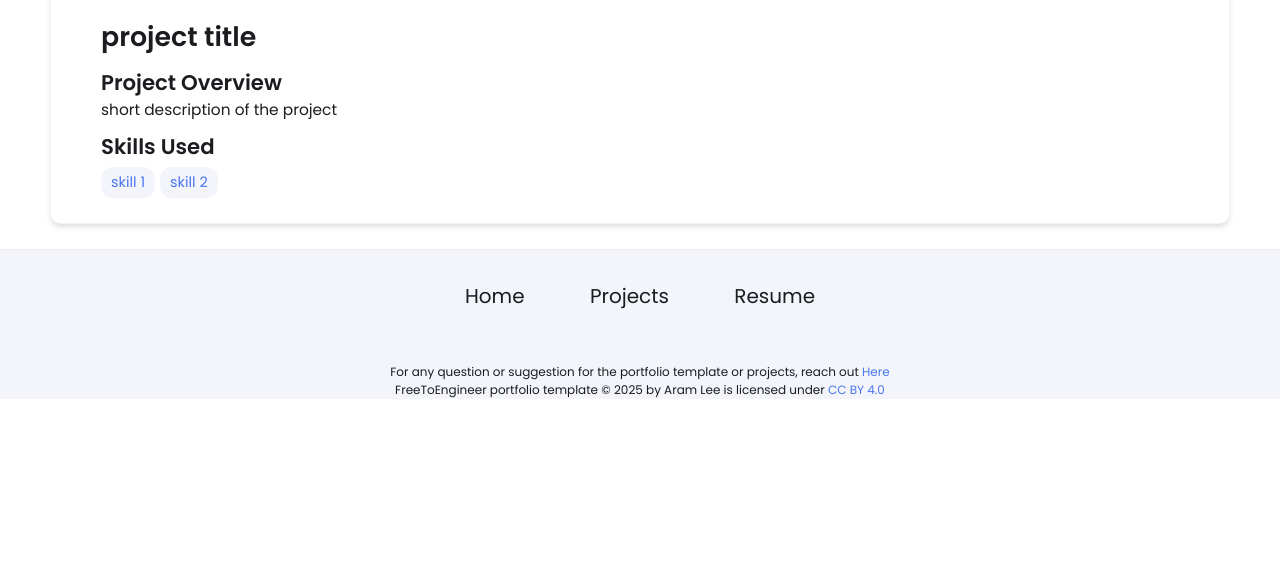
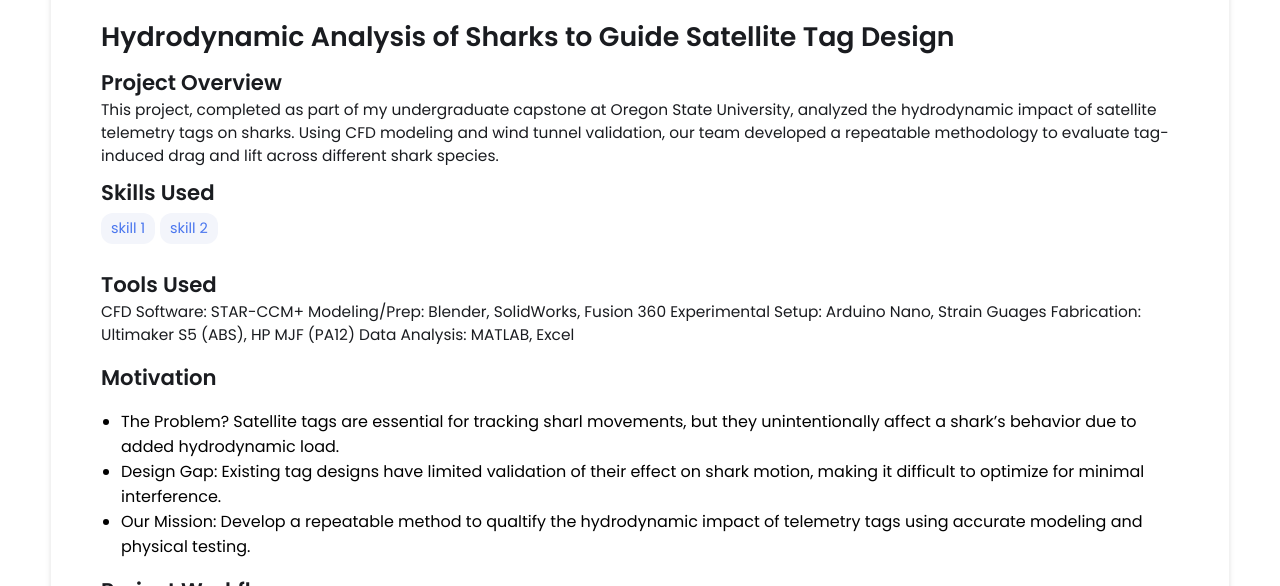
Before and after one commit to munir-zarea/munir-zarea.github.io, a Jekyll site: the page built from _projects/Analysis of Shark Fluid Dynamics to Guide Satellite Tag Development/index.md, in a window 1280 px wide and 1400 px high, scrolled down 248 px. Shown: the part 242-828 px from the top of the window. Built offline with Jekyll 4.4.1, drawn with Linux system fonts in a browser that asks for light colours; before the commit the page ends 900 px from its top, so only the background shows below that; some of the changed text lies outside the part shown; grey boxes are pictures that could not be loaded.

Commit message:
Update index.md

```diff
--- a/_projects/Analysis of Shark Fluid Dynamics to Guide Satellite Tag Development/index.md
+++ b/_projects/Analysis of Shark Fluid Dynamics to Guide Satellite Tag Development/index.md
@@ -1,9 +1,34 @@
 ---
 layout: post
-title: project title
-description:  short description of the project
+title: Hydrodynamic Analysis of Sharks to Guide Satellite Tag Design
+description: This project, completed as part of my undergraduate capstone at Oregon State University, analyzed the hydrodynamic impact of satellite telemetry tags on sharks. Using CFD modeling and wind tunnel validation, our team developed a repeatable methodology to evaluate tag-induced drag and lift across different shark species.
+
 skills:
 - skill 1
 - skill 2
 main-image: /Hammerhead in Wind Tunnel.jpg
 ---
+
+## Tools Used
+CFD Software: STAR-CCM+
+Modeling/Prep: Blender, SolidWorks, Fusion 360
+Experimental Setup: Arduino Nano, Strain Guages
+Fabrication: Ultimaker S5 (ABS), HP MJF (PA12)
+Data Analysis: MATLAB, Excel
+
+## Motivation
+- The Problem? Satellite tags are essential for tracking sharl movements, but they unintentionally affect a shark's behavior due to added hydrodynamic load.
+- Design Gap: Existing tag designs have limited validation of their effect on shark motion, making it difficult to optimize for minimal interference.
+- Our Mission: Develop a repeatable method to qualtify the hydrodynamic impact of telemetry tags using accurate modeling and physical testing.
+
+## Project Workflow
+{% include image-gallery.html images=".jpg" height="400" %}
+
+
+## Wind Tunnel Testing
+
+## Results
+
+## Reflection
+
+## Improvements
```
